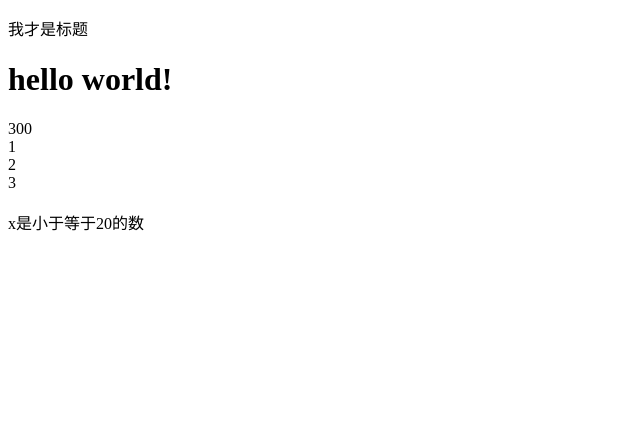
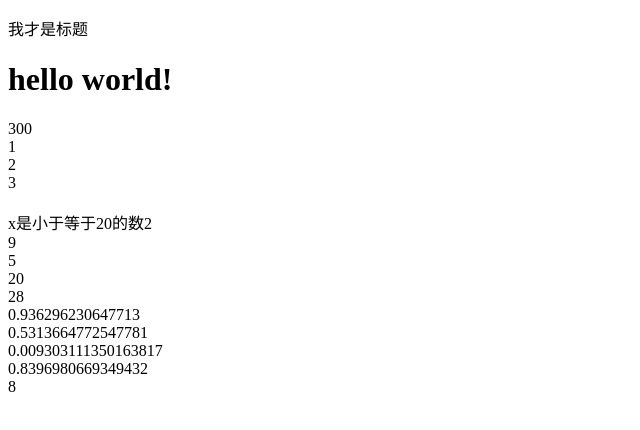
Before and after one commit to yongguowu/starbuzz, a plain HTML site: page starbuzz/js.html in a window 1280 px wide. Shown: the whole page, without its empty margins (0-640 px from the left). Drawn offline with Linux system fonts and the light colour scheme.

Commit message:
Add files via upload

```diff
--- a/starbuzz/js.html
+++ b/starbuzz/js.html
@@ -34,6 +34,35 @@ var x = 20;
 
     document.getElementById('amao').innerHTML='我才是标题'
 
+
+    function whoisbigger(x,y){
+      if (x > y){
+        return x
+      }
+      else{
+        return y
+      }
+    }
+
+    document.write(whoisbigger(1, 2))
+    document.write('<br>')
+    document.write(whoisbigger(1, 9))
+    document.write('<br>')
+    document.write(whoisbigger(1, 5))
+    document.write('<br>')
+    document.write(whoisbigger(1, 20))
+    document.write('<br>')
+    document.write(whoisbigger(1, 28))
+
+
+    document.write( '<br>'+ Math.random())
+    document.write( '<br>'+ Math.random())
+    document.write( '<br>'+ Math.random())
+    document.write( '<br>'+ Math.random())
+    document.write( '<br>'+ Math.floor(Math.random() * 10))
+
+
+
   </script>
 </body>
 </html>
```
